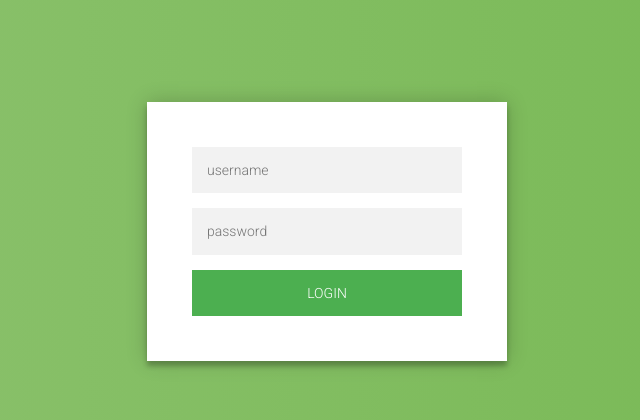
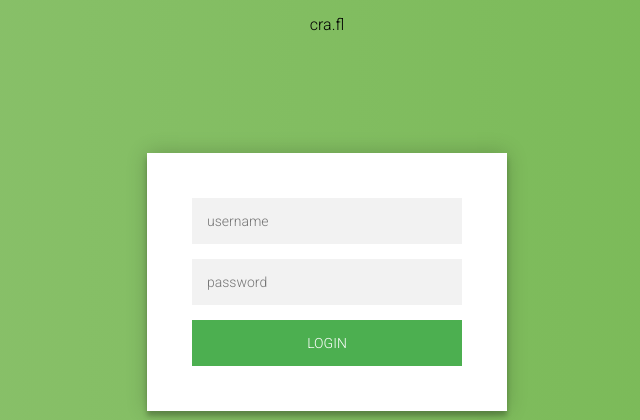
Before and after one commit to arpitakarkera/credit-risk-assessment-fl, a Flask app: page / in a window 1280 px wide. Shown: the top 420 px of the page, without its empty margins (313-953 px from the left). Run offline with Flask 2, Linux system fonts and the light colour scheme; some libraries are stand-ins or nearby versions.

Commit message:
Modified

```diff
--- a/ui/templates/index.html
+++ b/ui/templates/index.html
@@ -17,6 +17,7 @@
 
 </head>
 <body>
+  <center><p class="title">cra.fl</p></center>
 <div class="login-page">
   <div class="form">
     <form action="{{ url_for('getCredentials') }}" method="post" class="login-form">
--- a/ui/templates/message.html
+++ b/ui/templates/message.html
@@ -52,7 +52,7 @@
 <br><br><br><br><br><br><br><br>
 <div style="color:white;font-size: 400%; font-family:Courier New" id="message" > This is the message </div>
 
-<br><br><br><br><br><br><br><br><br><br><br><br><br><br><br>
+<br><br><br><br><br><br><br><br><br><br><br><br><br><br><br><br><br><br><br>
 <a href="/getModel" class="button" id="buttonDownload">Download Model</a>
 
 </body>
```
